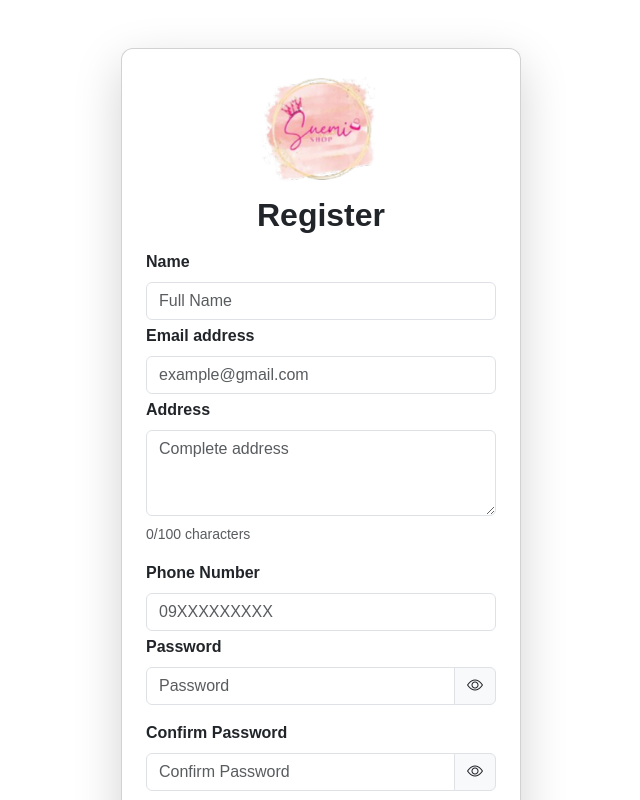
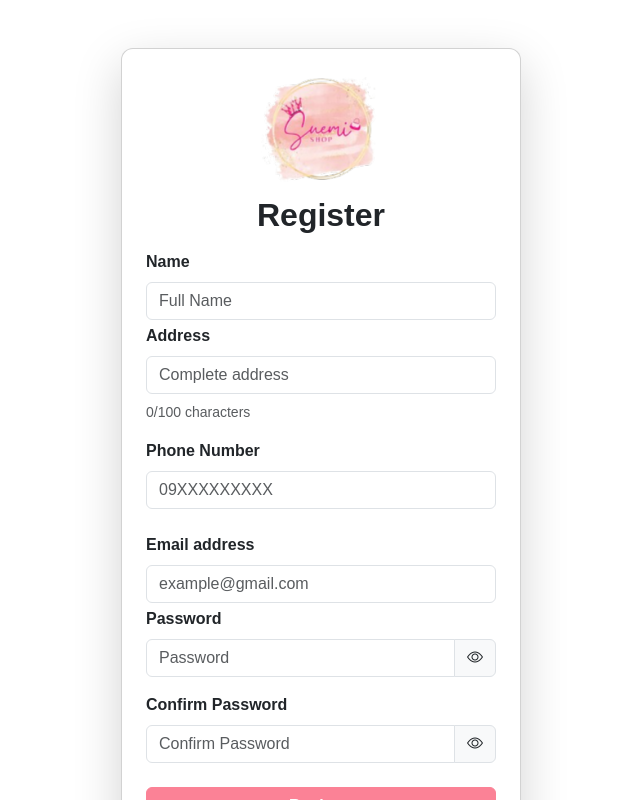
Before and after one commit to clairenakilacc/SuemiShop-Nextjs, a Next.js app: page /auth/register in a window 1280 px wide. Shown: the top 800 px of the page, without its empty margins (319-959 px from the left). Built offline with nearby package versions, Linux system fonts and the light colour scheme; no server answers.

Commit message:
fix: UI fixing

```diff
--- a/app/auth/login/page.tsx
+++ b/app/auth/login/page.tsx
@@ -106,14 +106,9 @@ export default function LoginPage() {
           <button
             type="submit"
             className="btn btn-rose w-100 fw-bold"
-            onClick={(e) => {
-              if (loading) {
-                e.preventDefault();
-                return;
-              }
-            }}
+            disabled={loading}
           >
-            Login
+            {loading ? "Logging in..." : "Login"}
           </button>
         </form>
 
--- a/app/auth/register/page.tsx
+++ b/app/auth/register/page.tsx
@@ -47,7 +47,7 @@ export default function RegisterPage() {
     text.replace(/\b\w/g, (char) => char.toUpperCase());
 
   const handleChange = (
-    e: React.ChangeEvent<HTMLInputElement | HTMLTextAreaElement>
+    e: React.ChangeEvent<HTMLInputElement | HTMLTextAreaElement>,
   ) => {
     const { name, value } = e.target;
     let updatedValue = value;
@@ -56,17 +56,22 @@ export default function RegisterPage() {
     let phoneNumberError = "";
 
     if (name === "name") {
+      // allow letters, space, dot, hyphen
       updatedValue = value.replace(/[^a-zA-Z .-]/g, "");
+
+      // input validation for name
+      if (updatedValue.includes("..")) {
+        nameError = "Name cannot contain consecutive dots";
+      }
       updatedValue = capitalizeWords(updatedValue);
-
       if (hasInvalidConsecutiveText(updatedValue)) {
         nameError = "Name cannot contain 4 consecutive vowels or consonants";
       }
     }
 
+    // input validation for email
     if (name === "email") {
       updatedValue = value.replace(/[^a-zA-Z0-9.@]/g, "");
-
       if (!updatedValue.endsWith("@gmail.com")) {
         emailError = "Email must end with @gmail.com";
       } else if (hasInvalidConsecutiveText(updatedValue)) {
@@ -74,17 +79,19 @@ export default function RegisterPage() {
       }
     }
 
+    // input validation for address
     if (name === "address") {
       updatedValue = value.slice(0, 100);
 
       if (hasInvalidConsecutiveText(updatedValue)) {
         toast.dismiss();
         toast.error(
-          "Address cannot contain 4 consecutive vowels or consonants"
+          "Address cannot contain 4 consecutive vowels or consonants",
         );
       }
     }
 
+    // input validation for phone_number
     if (name === "phone_number") {
       updatedValue = value.replace(/\D/g, "").slice(0, 11);
 
@@ -162,7 +169,7 @@ export default function RegisterPage() {
 
         if (!newRole || insertRoleError) {
           toast.error(
-            insertRoleError?.message || "Failed to create Shopper role"
+            insertRoleError?.message || "Failed to create Shopper role",
           );
           return;
         }
@@ -218,6 +225,7 @@ export default function RegisterPage() {
         <h2 className="fw-bold text-center mb-3">Register</h2>
 
         <form onSubmit={handleSubmit}>
+          <div className="mb-4">
             <label className="form-label fw-semibold">Name</label>
             <input
               type="text"
@@ -232,29 +240,15 @@ export default function RegisterPage() {
               <div className="text-danger small mb-2">{errors.name}</div>
             )}
 
-          <label className="form-label fw-semibold">Email address</label>
+            <label className="form-label fw-semibold">Address</label>
             <input
-            type="email"
-            name="email"
-            className={`form-control mb-1 ${errors.email ? "is-invalid" : ""}`}
-            placeholder="example@gmail.com"
-            value={form.email}
-            onChange={handleChange}
-            required
-          />
-          {errors.email && (
-            <div className="text-danger small mb-2">{errors.email}</div>
-          )}
-
-          <label className="form-label fw-semibold">Address</label>
-          <textarea
+              type="text"
               name="address"
               className="form-control mb-2"
               placeholder="Complete address"
               value={form.address}
               onChange={handleChange}
               required
-            rows={3}
               maxLength={100}
             />
             <small className="text-muted d-block mb-3">
@@ -274,7 +268,23 @@ export default function RegisterPage() {
               required
             />
             {errors.phone_number && (
-            <div className="text-danger small mb-3">{errors.phone_number}</div>
+              <div className="text-danger small">{errors.phone_number}</div>
+            )}
+          </div>
+
+          <div className="mb-4">
+            <label className="form-label fw-semibold">Email address</label>
+            <input
+              type="email"
+              name="email"
+              className={`form-control mb-1 ${errors.email ? "is-invalid" : ""}`}
+              placeholder="example@gmail.com"
+              value={form.email}
+              onChange={handleChange}
+              required
+            />
+            {errors.email && (
+              <div className="text-danger small mb-2">{errors.email}</div>
             )}
 
             <label className="form-label fw-semibold">Password</label>
@@ -293,7 +303,9 @@ export default function RegisterPage() {
                 style={{ cursor: "pointer" }}
                 onClick={() => setShowPassword((prev) => !prev)}
               >
-              <i className={`bi ${showPassword ? "bi-eye-slash" : "bi-eye"}`} />
+                <i
+                  className={`bi ${showPassword ? "bi-eye-slash" : "bi-eye"}`}
+                />
               </span>
             </div>
 
@@ -313,8 +325,11 @@ export default function RegisterPage() {
                 style={{ cursor: "pointer" }}
                 onClick={() => setShowConfirm((prev) => !prev)}
               >
-              <i className={`bi ${showConfirm ? "bi-eye-slash" : "bi-eye"}`} />
+                <i
+                  className={`bi ${showConfirm ? "bi-eye-slash" : "bi-eye"}`}
+                />
               </span>
+            </div>
           </div>
 
           <button
--- a/app/components/LoadingButton.tsx
+++ b/app/components/LoadingButton.tsx
@@ -27,7 +27,7 @@ export default function LoadingButton({
     }
   };
 
-  const text = loading ? "..." : children;
+  const text = loading ? "Loading..." : children;
 
   if (href) {
     return (
```
Lines whose indentation alone changed are shown as unchanged.
